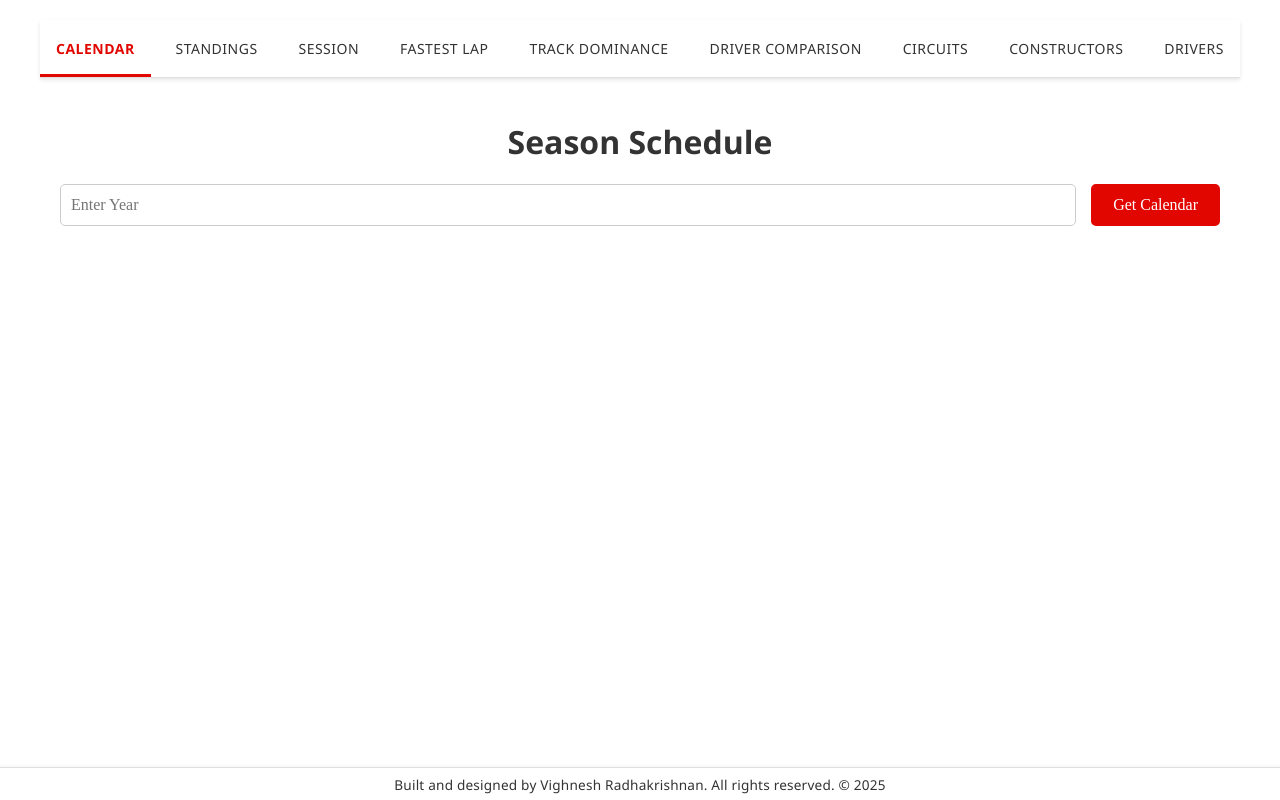
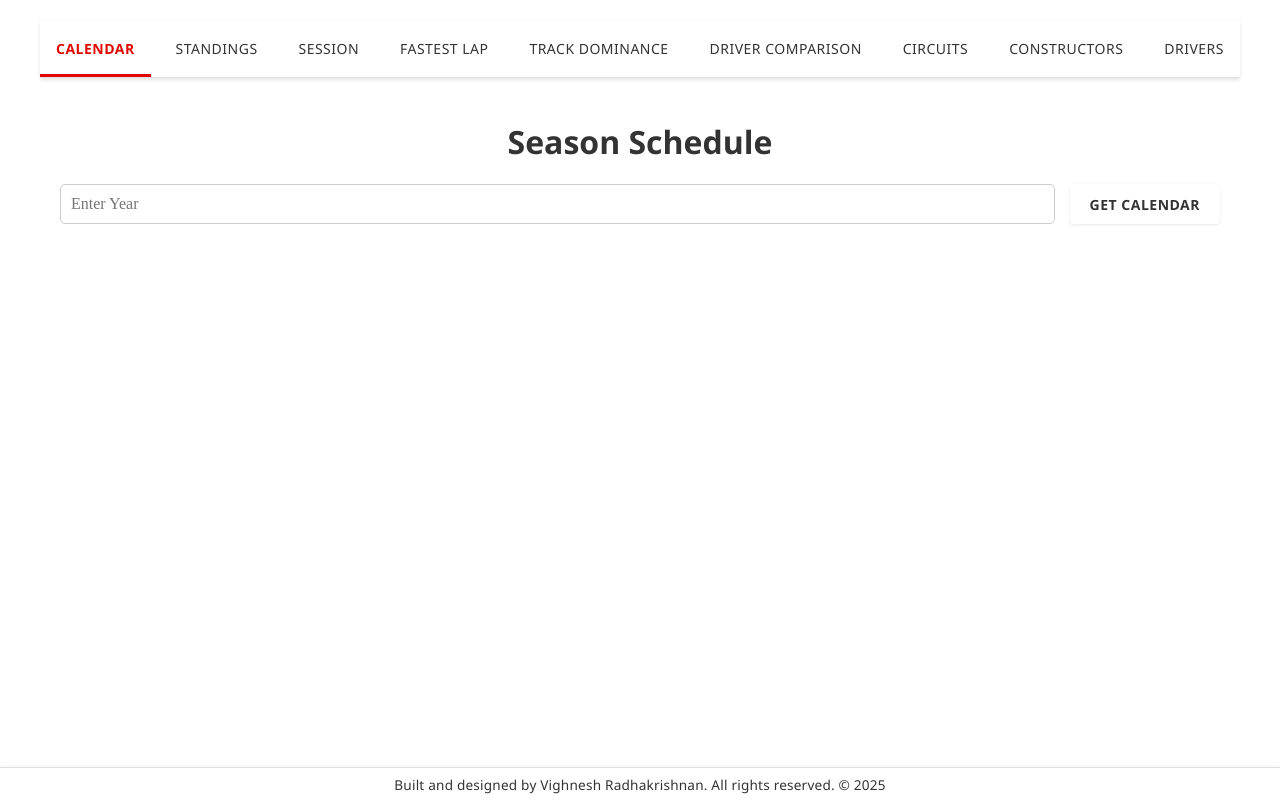
Before and after one commit to vighnesh-radhakrishnan/anemoi, a React (Create React App) app in the folder frontend/: page / in a window 1280 px wide. Built offline with nearby package versions, Linux system fonts and the light colour scheme.

Commit message:
Added new button

```diff
--- a/frontend/src/Components/Container.js
+++ b/frontend/src/Components/Container.js
@@ -277,19 +277,51 @@ export const FormWrapper = styled.form`
   button {
     padding: 10px 20px;
     white-space: nowrap;
-    background-color: #e10600;
-    color: #fff;
-    border: 2px solid #e10600;
-    border-radius: 5px;
+    background-color: #fff;
+    color: #333;
+    border: none;
+    border-radius: 4px;
     cursor: pointer;
-    transition: background-color 0.3s ease;
-    font-size: 16px;
-    font-family: futura;
+    font-family: "Titillium Web", "Segoe UI", sans-serif;
+    font-size: 14px;
+    font-weight: 600;
+    text-transform: uppercase;
+    letter-spacing: 0.5px;
+    position: relative;
+    overflow: hidden;
+    box-shadow: 0 1px 3px rgba(0, 0, 0, 0.1);
+    transition: all 0.2s ease;
+
+    &::after {
+      content: "";
+      position: absolute;
+      bottom: 0;
+      left: 0;
+      width: 100%;
+      height: 3px;
+      background-color: #e10600;
+      transform: scaleX(0);
+      transition: transform 0.3s ease;
+      transform-origin: bottom right;
+    }
 
     &:hover {
-      background-color: #fff;
-      border: 2px solid #e10600;
-      color: #222;
+      color: #e10600;
+      box-shadow: 0 2px 5px rgba(0, 0, 0, 0.15);
+
+      &::after {
+        transform: scaleX(1);
+        transform-origin: bottom left;
+      }
+    }
+
+    &:active {
+      transform: translateY(1px);
+      box-shadow: 0 1px 2px rgba(0, 0, 0, 0.1);
+    }
+
+    &:focus {
+      outline: none;
     }
   }
 `;
```
